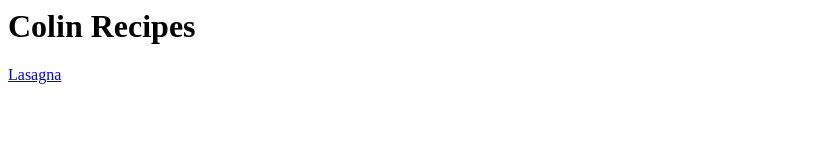
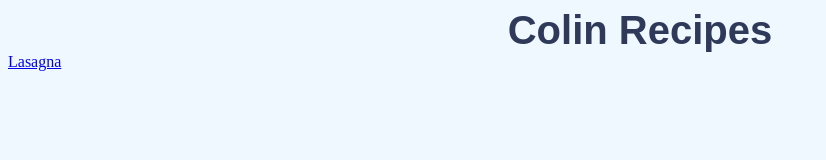
Before and after one commit to colinnnnnnnnnnn/colin-recipes, a plain HTML site: page index.html in a window 1280 px wide. Shown: the whole page, without its empty margins (0-826 px from the left). Drawn offline with Linux system fonts and the light colour scheme.

Commit message:
Add background colo to index.html, change font

```diff
--- a/index.html
+++ b/index.html
@@ -4,11 +4,12 @@
     <head>
         <meta charset="UTF-8">
         <title>Colin Recipes</title>
+        <link rel="stylesheet" href="style.css">
     </head>
 
     <body>
 
-        <h1>Colin Recipes</h1>
+        <div class="title">Colin Recipes</div>
 
         <a href="recipes/lasagna.html">Lasagna</a>
 
--- /dev/null
+++ b/style.css
@@ -0,0 +1,11 @@
+body {
+    background-color: aliceblue;
+}
+
+.title {
+    color: rgb(47, 58, 90);
+    font-weight: bold;
+    text-align: center;
+    font-size: 250%;
+    font-family: sans-serif;
+}
```
Also changed, not shown: badchef.jpeg (added).
